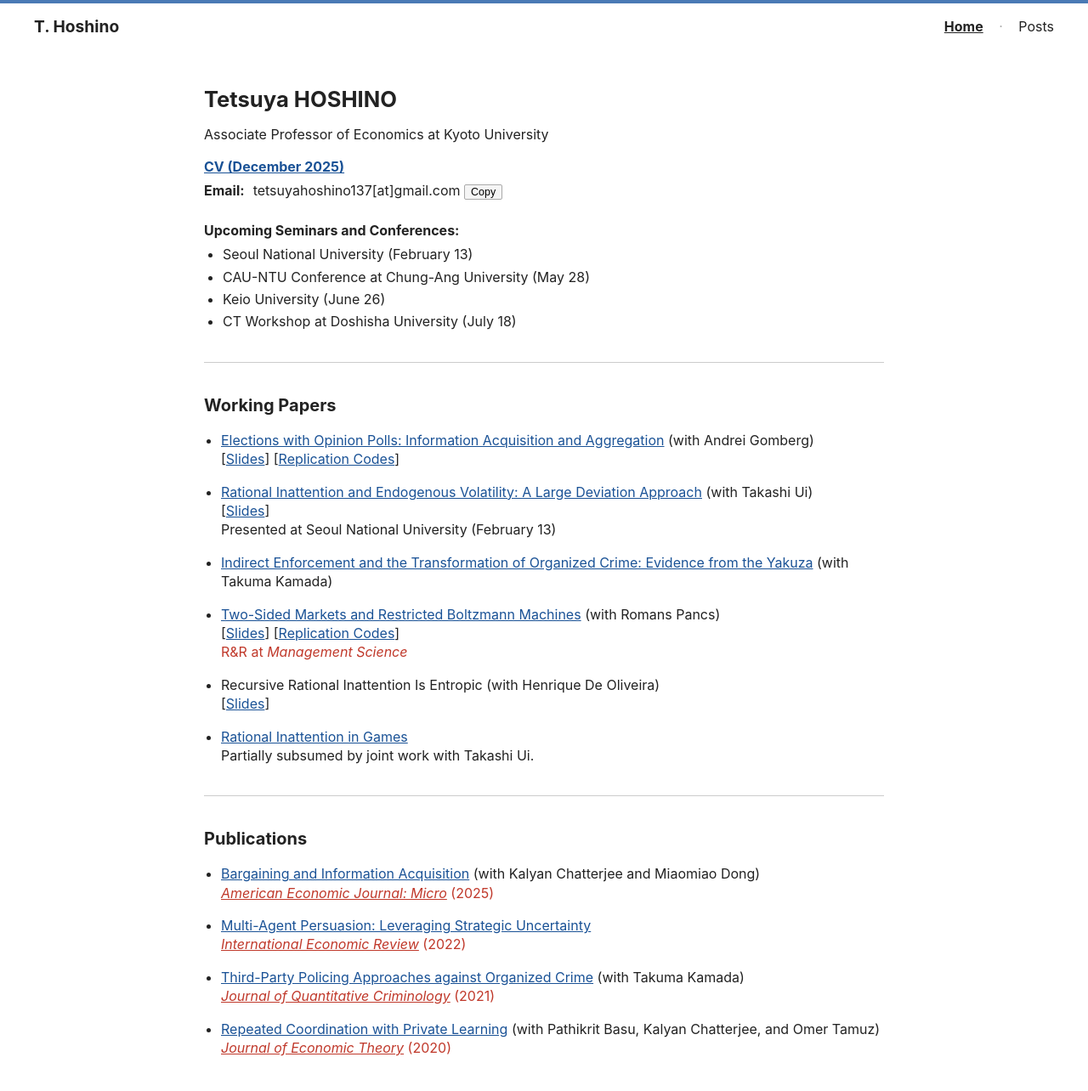
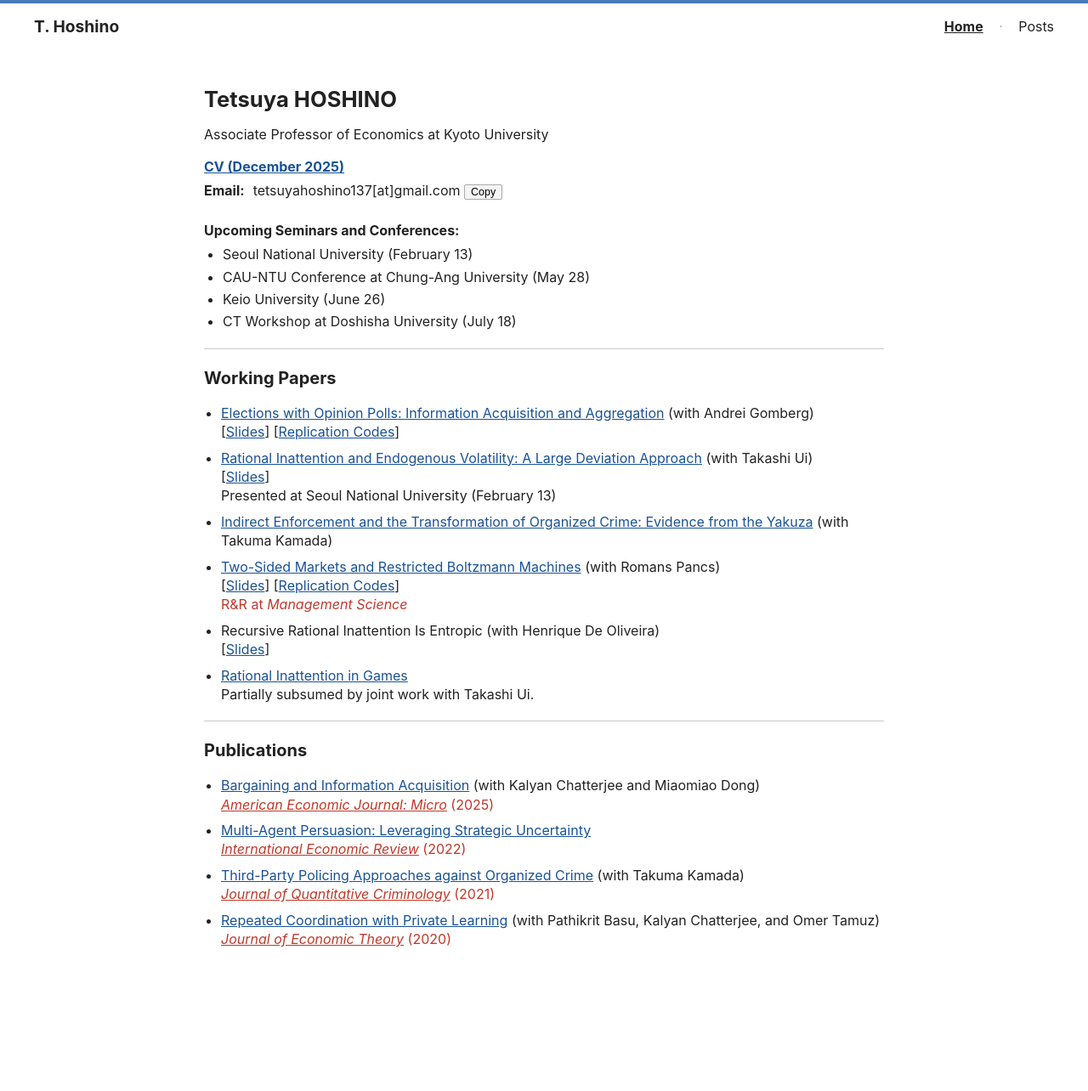
Before and after one commit to tetsuyahoshino137/tetsuyahoshino137.github.io, a Jekyll site: the page built from index.md, in a window 1280 px wide. Shown: the whole page at 85% size. Built offline with Jekyll 4.4.1, drawn with Linux system fonts in a browser that asks for light colours; after the commit the page ends 1156 px from its top, so only the background shows below that.

Commit message:
Update default.html

```diff
--- a/_layouts/default.html
+++ b/_layouts/default.html
@@ -122,7 +122,7 @@
     hr {
       border: none;
       border-top: 1px solid #ccc;
-      margin: 36px 0;
+      margin: 20px 0;
     }
 
     /* Sections */
@@ -132,7 +132,15 @@
     }
 
     main ul {
-      padding-left: 20px;   /* ← 好みに応じて 14–22px */
+      padding-left: 20px;
+    }
+
+    main li {
+      margin-bottom: 8px;
+    }
+
+    main li p {
+      margin: 0;
     }
 
     ul.papers {
```
